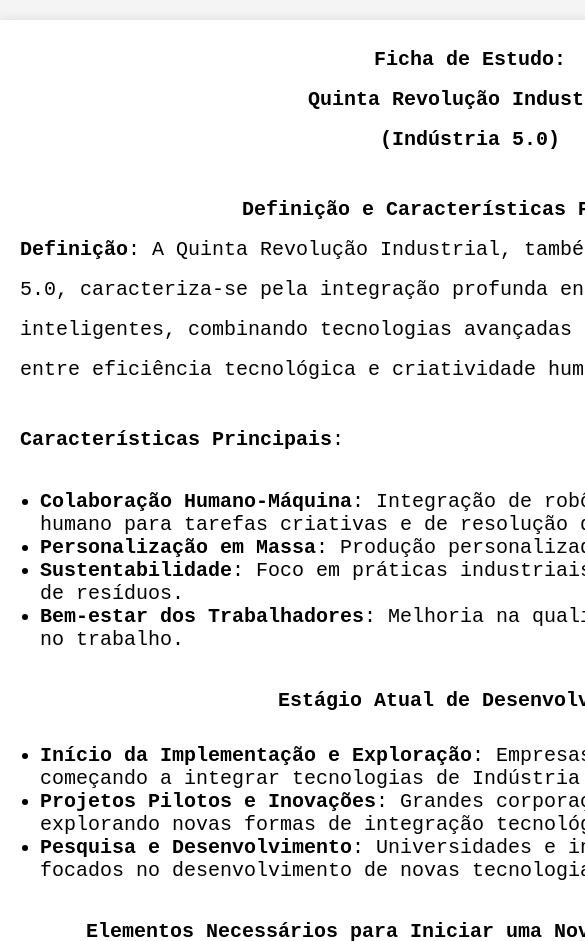
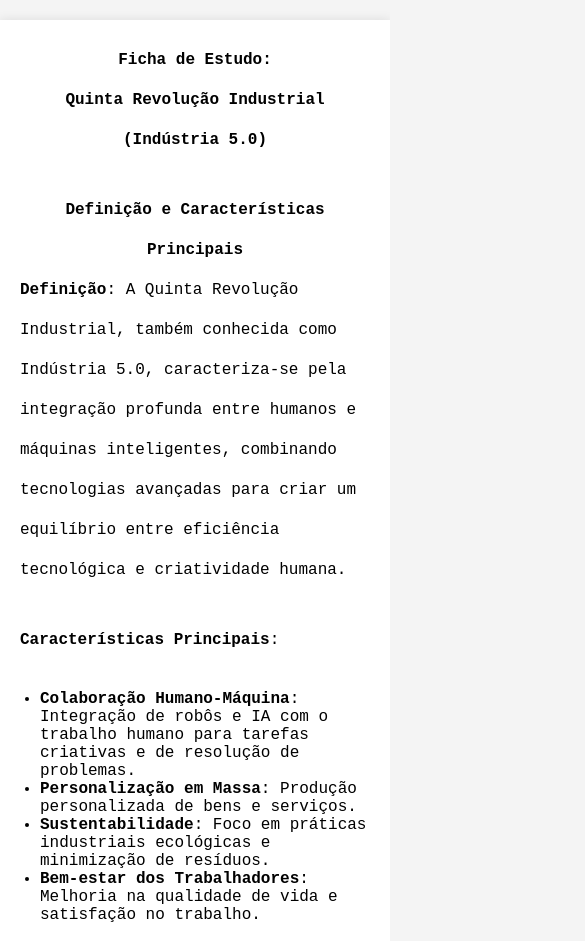
Before and after one commit to RAVELLSL/cadernovirtual-quintarevolucaoindustrial, a plain HTML site: page index.html in a window 390 px wide. Shown: the top 941 px of the page, 585 px wide, since content can reach past the window. Drawn offline with Linux system fonts and the light colour scheme.

Commit message:
Update index.html

```diff
--- a/index.html
+++ b/index.html
@@ -75,11 +75,12 @@ p, ul {
 ul {
     padding-left: 20px;
 }
-        /* Ajustes para telas menores */
-/* Ajustes para telas menores */
+     /* Ajustes para telas menores */
 @media screen and (max-width: 600px) {
     .notebook {
+        width: 100%; /* Ajustar a largura para 100% da tela */
         padding: 20px 20px 20px 20px;
+        box-sizing: border-box; /* Incluir padding na largura total */
     }
     .red-line {
         display: none;
@@ -91,13 +92,12 @@ ul {
         text-align: left; /* Alinhar o texto à esquerda */
     }
     h1, h2, h3, p, ul {
-        font-size: 20px; /* Aumentar o tamanho das letras dos títulos e parágrafos */
+        font-size: 16px; /* Ajustar o tamanho das letras para caber na tela */
     }
     h1, h2, h3 {
         text-align: center; /* Centralizar todos os títulos e subtítulos */
     }
 }
-
 
 
     </style>
```
